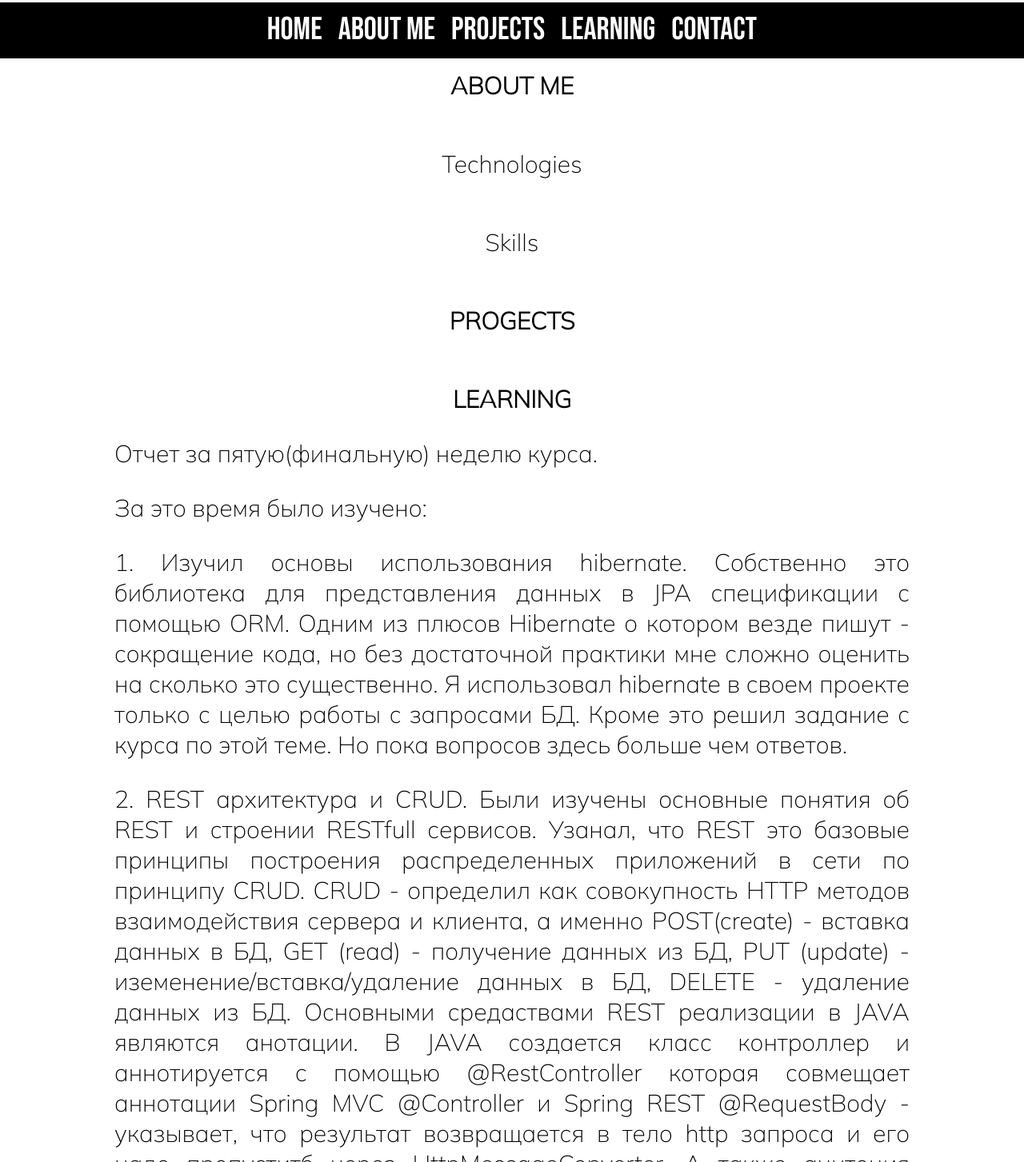
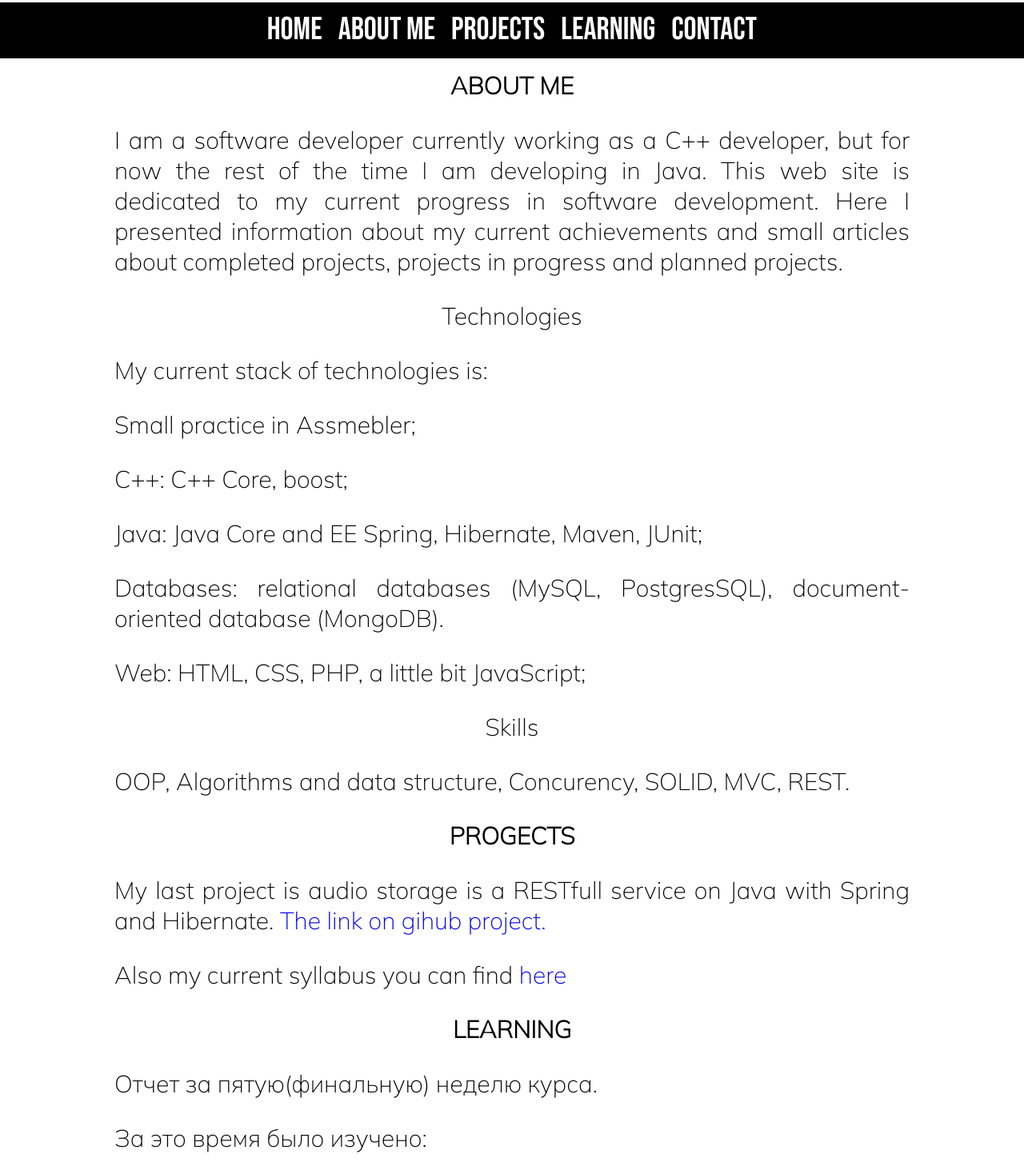
Before and after one commit to Rollcorn/rollcorn.github.io, a plain HTML site: page index.html in a window 1280 px wide. Shown: the part 184-1637 px from the top of the page at 80% size. Drawn offline with Linux system fonts and the light colour scheme.

Commit message:
Add description

```diff
--- a/index.html
+++ b/index.html
@@ -51,22 +51,56 @@
         <div>
           <div>
             <div class="title">ABOUT ME</div>
-            <div class="elem"></div>
+            <div class="elem">
+              I am a software developer currently working as a C++ developer,
+              but for now the rest of the time I am developing in Java. This web
+              site is dedicated to my current progress in software development.
+              Here I presented information about my current achievements and
+              small articles about completed projects, projects in progress and
+              planned projects.
+            </div>
           </div>
 
           <div>
             <div class="title" id="subtitle">Technologies</div>
-            <div class="elem"></div>
+            <div class="elem">My current stack of technologies is:</div>
+            <div class="elem">Small practice in Assmebler;</div>
+            <div class="elem">C++: C++ Core, boost;</div>
+            <div class="elem">
+              Java: Java Core and EE Spring, Hibernate, Maven, JUnit;
+            </div>
+            <div class="elem">
+              Databases: relational databases (MySQL, PostgresSQL),
+              document-oriented database (MongoDB).
+            </div>
+            <div class="elem">
+              Web: HTML, CSS, PHP, a little bit JavaScript;
+            </div>
           </div>
 
           <div>
             <div class="title" id="subtitle">Skills</div>
-            <div class="elem"></div>
+            <div class="elem">
+              OOP, Algorithms and data structure, Concurency, SOLID, MVC, REST.
+            </div>
           </div>
 
           <div>
             <div class="title">PROGECTS</div>
-            <div class="elem"></div>
+            <div class="elem">
+              My last project is audio storage is a RESTfull service on Java
+              with Spring and Hibernate.
+              <a href="https://github.com/Rollcorn/spring-project"
+                >The link on gihub project.</a
+              >
+            </div>
+            <div class="elem">
+              Also my current syllabus you can find
+              <a
+                href="https://docs.google.com/spreadsheets/d/11FlKZ0HRSQCDVSGVtglLY5rEkbltWyGg5sHI2Axvxrc/edit#gid=0"
+                >here</a
+              >
+            </div>
           </div>
 
           <div>
```
